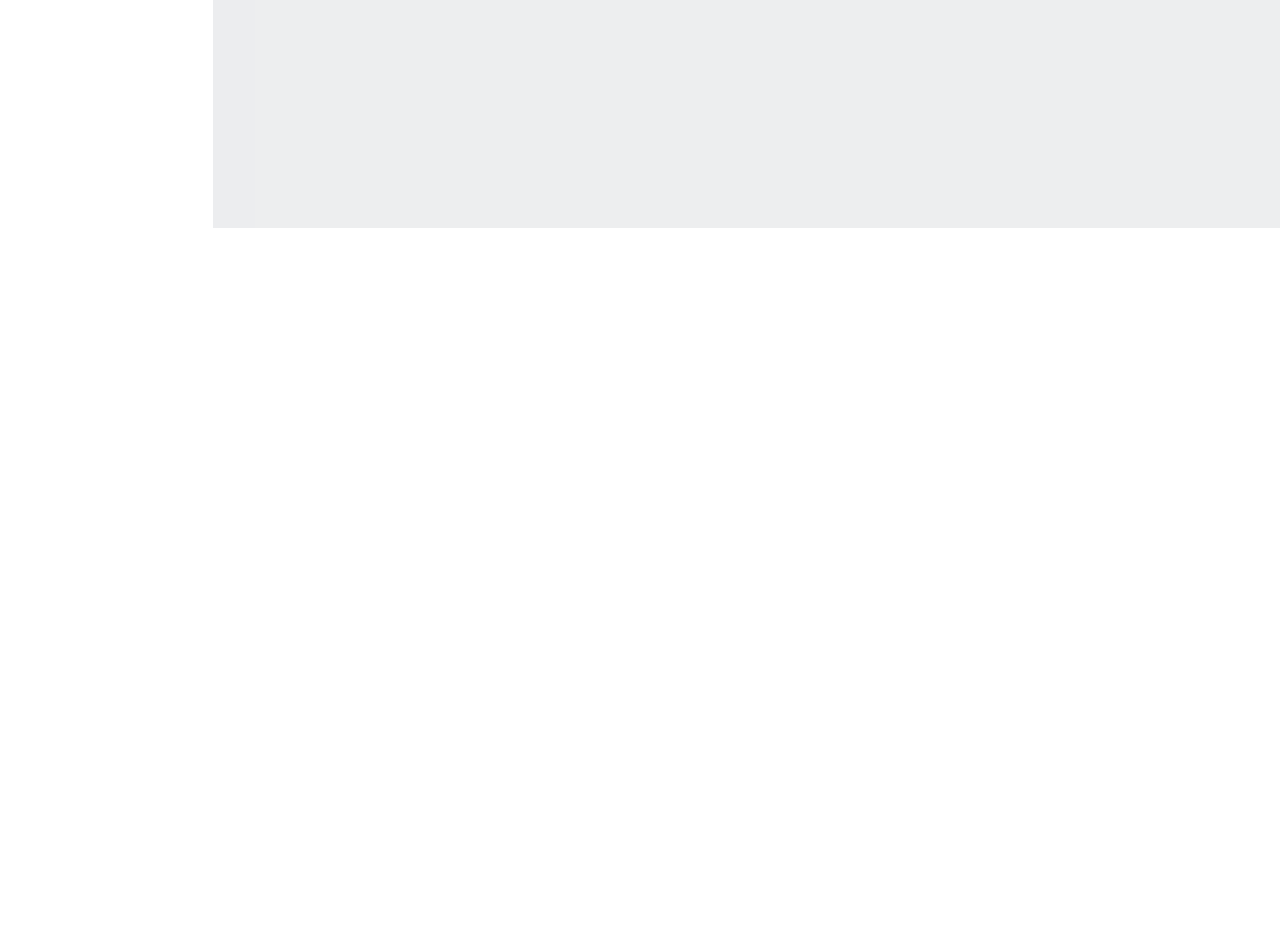
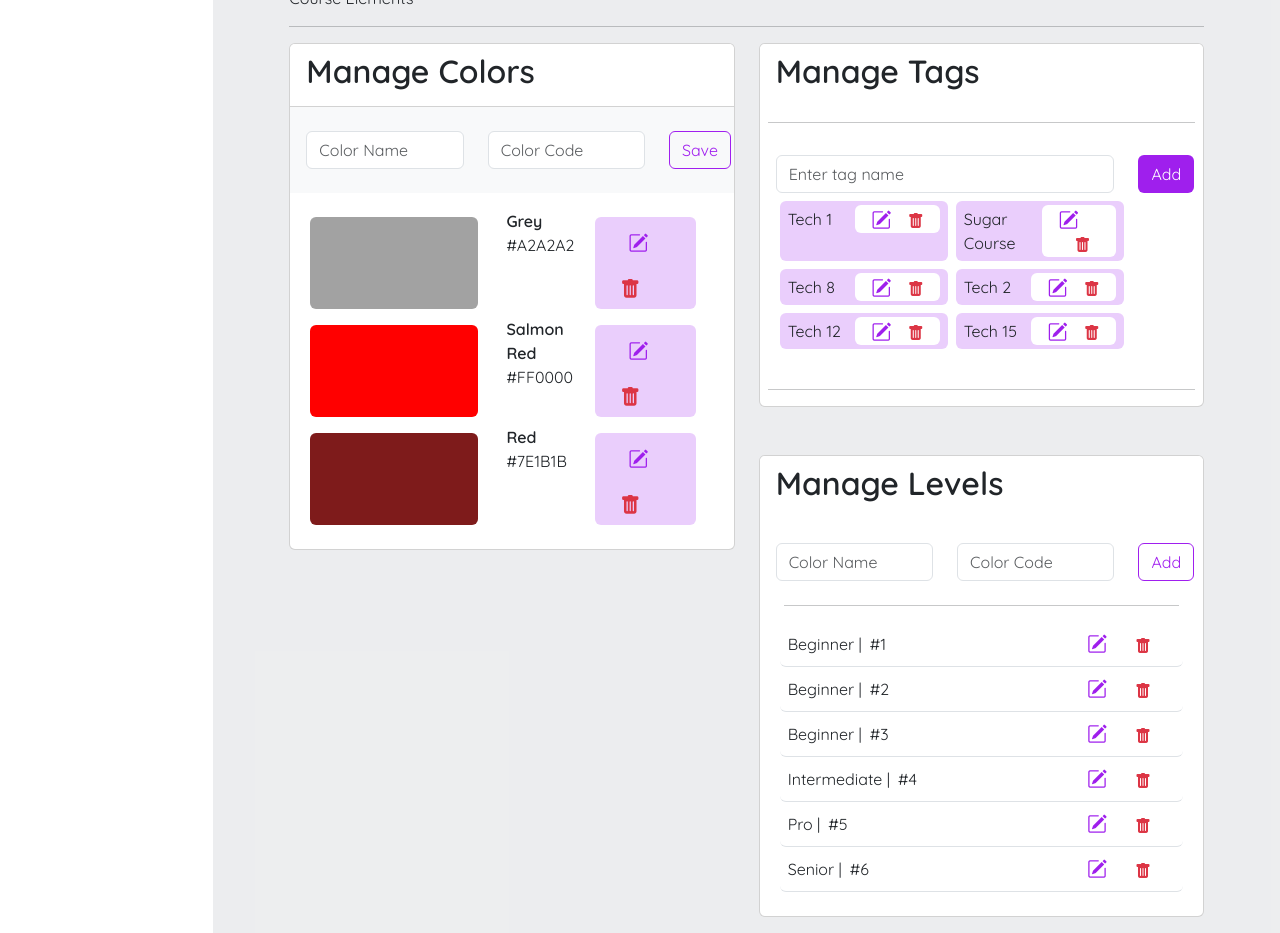
Before and after one commit to MERCURY-TECH/englinex.com-LMS, a Vue app in the folder ui/: page /admin/dashboard/settings in a window 1280 px wide. Shown: the part 620-1553 px from the top of the page. Before the commit the page ends 848 px from the top, so only its background shows below. Built offline with nearby package versions, Linux system fonts and the light colour scheme; what @ckeditor/ckeditor5-vue would draw is missing.

Commit message:
finnish up the setting page

```diff
--- /dev/null
+++ b/ui/src/components/dashboard/Setting/AddColor.vue
@@ -0,0 +1,51 @@
+<template>
+    <div class="card">
+        <div class="card-header bg-white">
+            <p class="fw-bold h2">Manage Colors</p>
+        </div>
+        <div class="card-body bg-light">
+            <div class="row">
+                <div class="col-12 col-md-5 my-2">
+                    <input type="text" class="form-control" placeholder="Color Name">
+                </div>
+                <div class="col-12 col-md-5 my-2">
+                    <input type="text" class="form-control" placeholder="Color Code">
+                </div>
+                <div class="col-12 col-md-2 my-2">
+                   <button class="btn btn-outline-primary">Save</button>
+                </div>
+            </div>
+        </div>
+        <div class="card-body">
+            <div class="row px-3" v-for="color in colors" :key="color.name">
+                <div class="col-12 col-md-5 my-2 p-4 rounded" :style="{backgroundColor:color.code}"></div>
+                <div class="col-12 col-md-3 ms-3">
+                    <span class="fw-bold text-center">{{ color.name }}</span> <br>
+                    <span class="">{{ color.code }}</span>
+                </div>
+                <div class="col-12 col-md-3 rounded my-2" style="background-color: #EACEFC;">
+                    <button class="btn mt-1 ms-2">
+                        <i class="bi bi-pencil-square fs-5" style="color: #9F1FED;"></i>
+                    </button>
+                    <button class="btn mt-1 me-2">
+                        <i class="bi bi-trash-fill text-danger fs-5"></i>
+                    </button>
+                </div>
+            </div>
+        </div>
+    </div>
+</template>
+
+<script>
+export default {
+    data() {
+        return {
+            colors:[
+                {name:'Grey', code:"#A2A2A2"},
+                {name:'Salmon Red', code:"#FF0000"},
+                {name:'Red', code:"#7E1B1B"},
+            ]
+        }
+    },
+}
+</script>
--- /dev/null
+++ b/ui/src/components/dashboard/Setting/Levels.vue
@@ -0,0 +1,52 @@
+<template>
+    <div class="card mt-5">
+        <div class="card-header border-0 bg-white">
+            <p class="fw-bold h2">Manage Levels</p>
+        </div>
+
+        <div class="card-body">
+            <div class="row">
+                <div class="col-12 col-md-5 my-2">
+                    <input type="text" class="form-control" placeholder="Color Name">
+                </div>
+                <div class="col-12 col-md-5 my-2">
+                    <input type="text" class="form-control" placeholder="Color Code">
+                </div>
+                <div class="col-12 col-md-2 my-2">
+                   <button class="btn btn-outline-primary">Add</button>
+                </div>
+            </div>
+            <hr class="mx-2">
+        <div class="row  g-2 p-2" >
+           <div v-for="level in levels" :key="level.title" class="col-12 rounded pb-2 me-2 px-2 border-bottom">
+             <div class="d-flex align-items-center">
+                 {{ level.title }} | <span class="ms-2">#{{ level.rank }}</span>
+            <span class=" ms-auto px-3 rounded" style="cursor: pointer;">
+                <span class=""><i class="bi bi-pencil-square fs-5 mx-2" style="color: #9F1FED;"></i></span>
+                <span class="ms-3"><i class="bi bi-trash-fill text-danger mx-2"></i></span>
+            </span>
+             </div>
+           </div>
+        </div>
+        </div>
+
+    </div>
+</template>
+
+<script>
+export default {
+    name:"tagsView",
+    data() {
+        return {
+            levels:[
+                {title:"Beginner", rank:1},
+                {title:"Beginner", rank:2},
+                {title:"Beginner", rank:3},
+                {title:"Intermediate", rank:4},
+                {title:"Pro", rank:5},
+                {title:"Senior", rank:6},
+            ]
+        }
+    },
+}
+</script>
--- /dev/null
+++ b/ui/src/components/dashboard/Setting/Tags.vue
@@ -0,0 +1,47 @@
+<template>
+    <div class="card">
+        <div class="card-header border-0 bg-white">
+            <p class="fw-bold h2">Manage Tags</p>
+        </div>
+        <hr class="mx-2">
+        <div class="card-body">
+            <div class="row">
+            <div class="col-12 col-md-10">
+                <input type="text" class="form-control" placeholder="Enter tag name">
+            </div>
+            <div class="col-12 col-md-2">
+                <button class="btn text-white" style="background-color: #9F1FED;">Add</button>
+            </div>
+        </div>
+        <div class="row  g-2 p-2" >
+           <div v-for="tag in tags" :key="tag.name" class="col-md-5 rounded p-1 me-2 px-2" style="background-color: #EACEFC;" >
+             <div class="d-flex align-items-center">
+                {{ tag.name }}
+            <span class=" ms-auto px-3 rounded bg-white">
+                <span class=""><i class="bi bi-pencil-square fs-5" style="color: #9F1FED;"></i></span> <span class="ms-3"><i class="bi bi-trash-fill text-danger"></i></span>
+            </span>
+             </div>
+           </div>
+        </div>
+        </div>
+        <hr class="mx-2">
+    </div>
+</template>
+
+<script>
+export default {
+    name:"tagsView",
+    data() {
+        return {
+            tags:[
+                {name:"Tech 1"},
+                {name:"Sugar Course "},
+                {name:"Tech 8"},
+                {name:"Tech 2"},
+                {name:"Tech 12"},
+                {name:"Tech 15"},
+            ]
+        }
+    },
+}
+</script>
--- a/ui/src/views/DashboardSettings.vue
+++ b/ui/src/views/DashboardSettings.vue
@@ -17,7 +17,7 @@
                 <hr>
                 <div class="px-md-4 pb-5">
                   <div class="p-2">
-                      <div class="row table-row">
+                      <div class="row table-row" v-for="i in 3" :key="i">
                         <div class="col-2 pt-3 ps-3">
                           <img src="https://github.com/mdo.png" alt="" width="37" height="37" class="rounded-circle me-2">
                         </div>
@@ -86,7 +86,7 @@
                 </div>
                 <hr>
                 <div class="px-3 pb-5">
-                  <div class="row table-row">
+                  <div class="row table-row" v-for="i in 3" :key="i">
                     <div class="col-8 pt-3" style="border-bottom: 1px solid lightgrey;">
                       <p>
                         <span class="text-muted">Role-Name</span>
@@ -143,6 +143,17 @@
               </div>
             </div>
           </div>
+          <p class="mt-3">Course Elements</p>
+          <hr>
+          <div class="row">
+           <div class="col-md-6">
+            <colorAdder/>
+           </div>
+           <div class="col-md-6">
+            <tags/>
+            <levels/>
+           </div>
+          </div>
         </div>
     </div>
   </DashboardTemplate>
@@ -150,11 +161,17 @@
 
 <script>
 import DashboardTemplate from '../components/DashboardTemplate.vue';
+import colorAdder from '@/components/dashboard/Setting/AddColor.vue'
+import tags from '@/components/dashboard/Setting/Tags.vue'
+import levels from '@/components/dashboard/Setting/Levels.vue'
 
 export default {
   name: 'DashboardSettings',
   components: {
     DashboardTemplate,
+    colorAdder,
+    tags,
+    levels
   },
   props: {
   },
```
